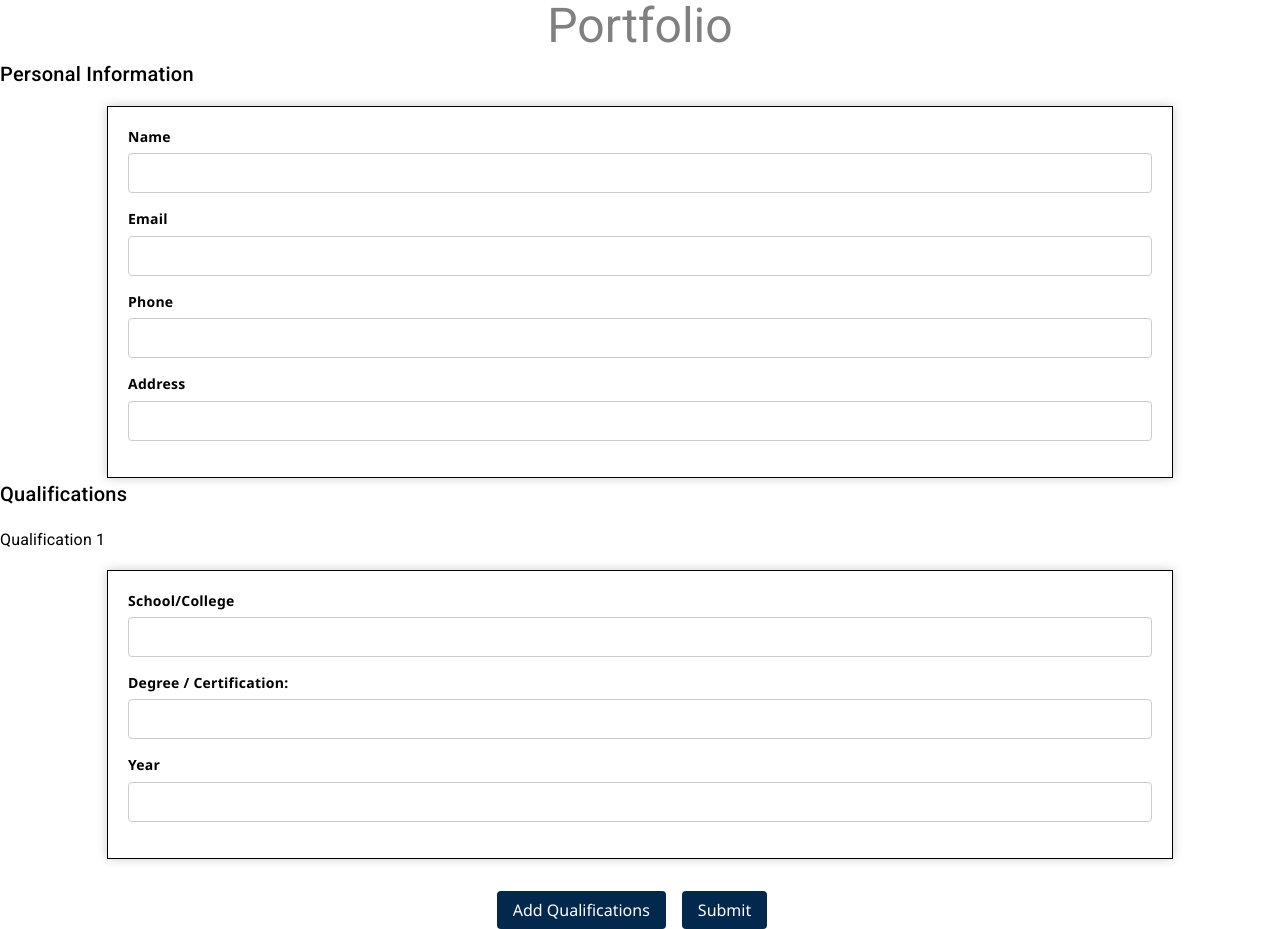
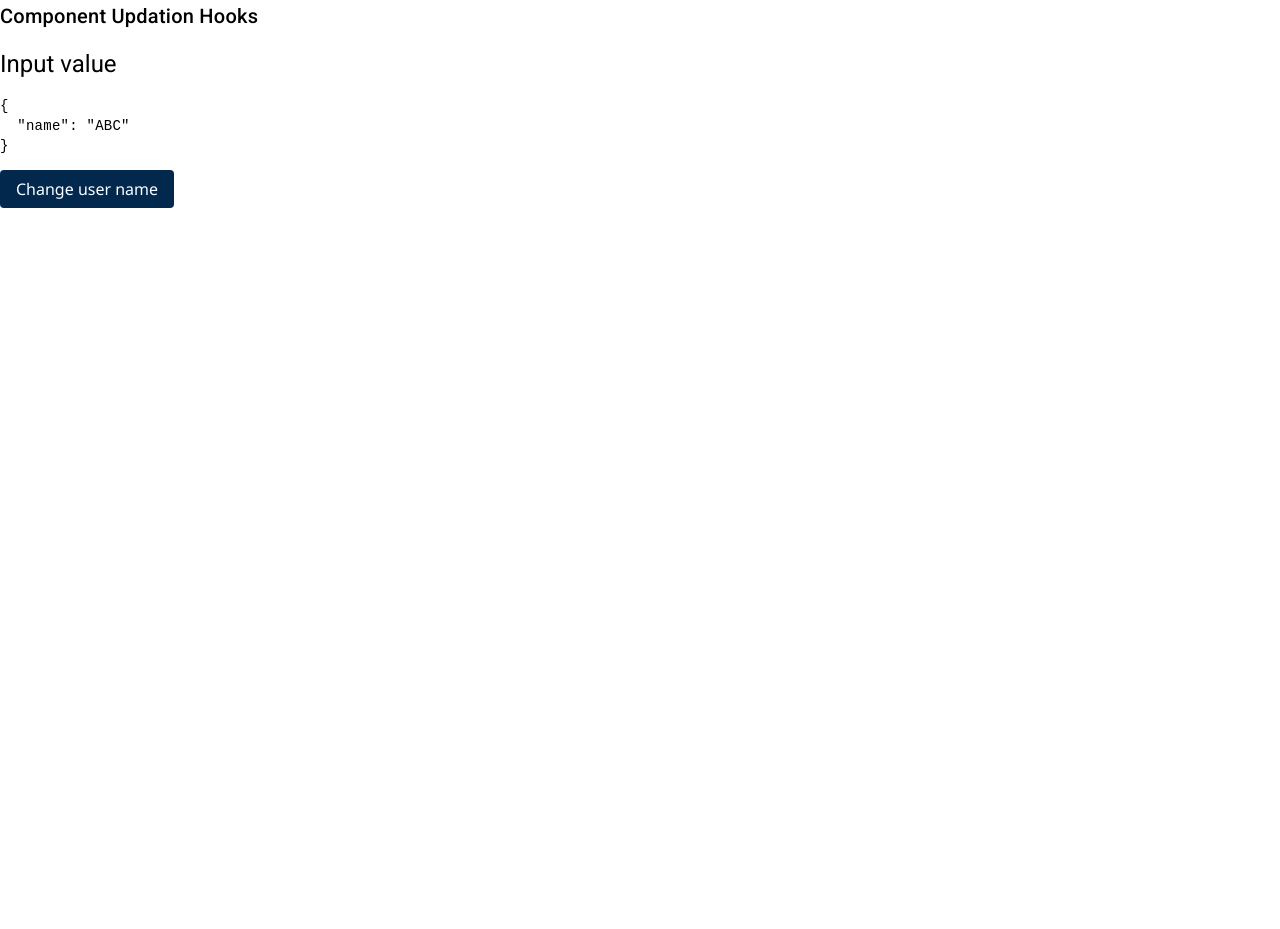
Before and after one commit to mayurrohokale/practice_repo, an Angular app: page / in a window 1280 px wide. After the commit the page ends 800 px from the top, so only its background shows below. Built offline with nearby package versions, Linux system fonts and the light colour scheme.

Commit message:
ngDoChanges() hook

```diff
--- a/src/app/app.component.html
+++ b/src/app/app.component.html
@@ -1,68 +1,7 @@
-<h1>Portfolio</h1>
-<ng-container *ngIf="!submitted; else preview ">
-    <h2>Personal Information</h2>
-    <form>
-        <div>
-            <label for="name">Name</label>
-            <input type="text" name="name" id="name" [(ngModel)]="nm">
-        </div>
-        <div>
-            <label for="email">Email</label>
-            <input type="text" name="email" id="email" [(ngModel)]="em">
+<h2>Component Updation Hooks</h2>
 
-        </div>
-        <div>
-            <label for="phone">Phone</label>
-            <input type="text" name="phone" id="phone" [(ngModel)]="ph">
-        </div>
-        <div>
-            <label for="address">Address</label>
-            <input type="text" name="address" id="address" [(ngModel)]="add">
-        </div>
-    </form>
-    <h2>Qualifications</h2>
-    <div *ngFor="let q of qualification; let i = index">
-        <h3>Qualification {{i+1}}</h3>
-        <form>
-            <div>
-                <label for="school">School/College</label>
-                <input type="text" name="school" id="school" [(ngModel)]="q.school">
-            </div>
-            <div>
-                <label for="degree">Degree / Certification:</label>
-                <input type="text" name="degree" id="degree" [(ngModel)]="q.degree">
-            </div>
-            <div>
-                <label for="year">Year</label>
-                <input type="text" name="year" id="year" [(ngModel)]="q.year">
+<div>
+    <app-demo [user]="user"></app-demo>
 
-            </div>
-        </form>
-
-    </div>
-    <div class="btn-container">
-        <button (click)="addqualification()">Add Qualifications</button>
-        <button type="submit" (click)="submit()">Submit</button>
-    </div>
-</ng-container>
-
-<ng-template #preview>
-        <div class="preview-container">
-            <h2>Preview</h2>
-            <div>
-                <p [ngClass]="{'name': true}">{{nm}}</p>
-                <p>Email: {{em}} </p>
-                <p>Phone: {{ph}}</p>
-                <p>Address:{{add}}</p>
-            </div>
-            <div>
-                <h3>Qualification</h3>
-                <div *ngFor="let q of qualification">
-                    <h5>school/college: {{q.school}}</h5>
-                    <h5>Degree: {{q.degree}}</h5>
-                    <h5>Year: {{q.year}}</h5>
-                </div>
-            </div>
-            <button (click)="edit()" class="btn-edit">Edit</button>
-        </div>
-</ng-template>
+    <button (click)="changeusername()">Change user name</button>
+</div>
--- a/src/app/app.component.ts
+++ b/src/app/app.component.ts
@@ -11,28 +11,12 @@ import { Directive } from '@angular/core';
 
 export class AppComponent  {
 
-  nm = '';
-  em = '';
-  ph ='';
-  add = '';
-  showHeading: boolean = false;
-  submitted: boolean = false;
-  qualification = [{school:'', degree:'', year:''}];
-
-  addqualification(){
-    this.qualification.push({school:'', degree:'', year:''});
-  }
-
-  submit() {
-    this.submitted = true;
-    this.showHeading = false;
-  }
-
-  edit(){
-      this.submitted =false;
-      this.showHeading = true;
-  }
-
+ user = {
+  name : 'ABC'
+ };
+ changeusername(){
+  this.user.name = 'XYZ'
+ }
 
 
 
--- a/src/app/demo/demo.component.html
+++ b/src/app/demo/demo.component.html
@@ -1,3 +1,4 @@
-<h1>ngOnChanges Hook.....</h1>
-<h2>Previous Value :{{previousVal}}</h2>
-<h2>Current Valye: {{currentVal}}</h2>
+<div>
+    <h1>Input value</h1>
+    <pre>{{user | json}}</pre>
+</div>
--- a/src/app/demo/demo.component.ts
+++ b/src/app/demo/demo.component.ts
@@ -1,21 +1,19 @@
-import { Component, Input, OnChanges, SimpleChanges } from '@angular/core';
+import { Component, DoCheck, Input, OnChanges, SimpleChanges } from '@angular/core';
 
 @Component({
   selector: 'app-demo',
   templateUrl: './demo.component.html',
   styleUrls: ['./demo.component.css']
 })
-export class DemoComponent implements OnChanges {
-  @Input() inputValue: string = '';
+export class DemoComponent implements DoCheck {
+  @Input() user: any;
 
-  previousVal : string | undefined;
-  currentVal : string | undefined;
-  ngOnChanges(changes: SimpleChanges): void {
-    if(changes['inputValue']){
-      this.previousVal= changes['inputValue'].previousValue;
-      this.currentVal= changes['inputValue'].currentValue;
-      console.log(changes);
+  private previousUsername: string | undefined;
 
-    }
+  ngDoCheck(): void {
+    if (this.user.name != this.previousUsername) {
+      this.previousUsername !== this.user.name;
+      console.log('ngDocheck called - username changes');
   }
 }
+}
```
